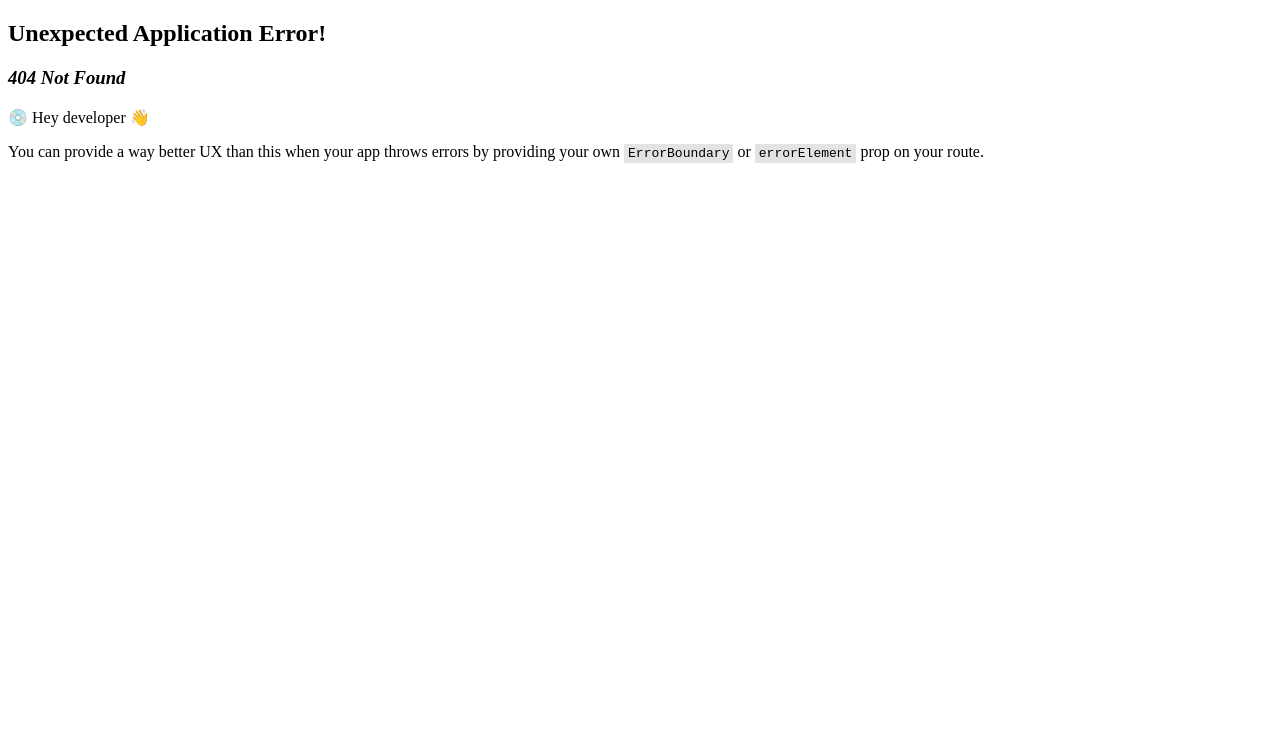
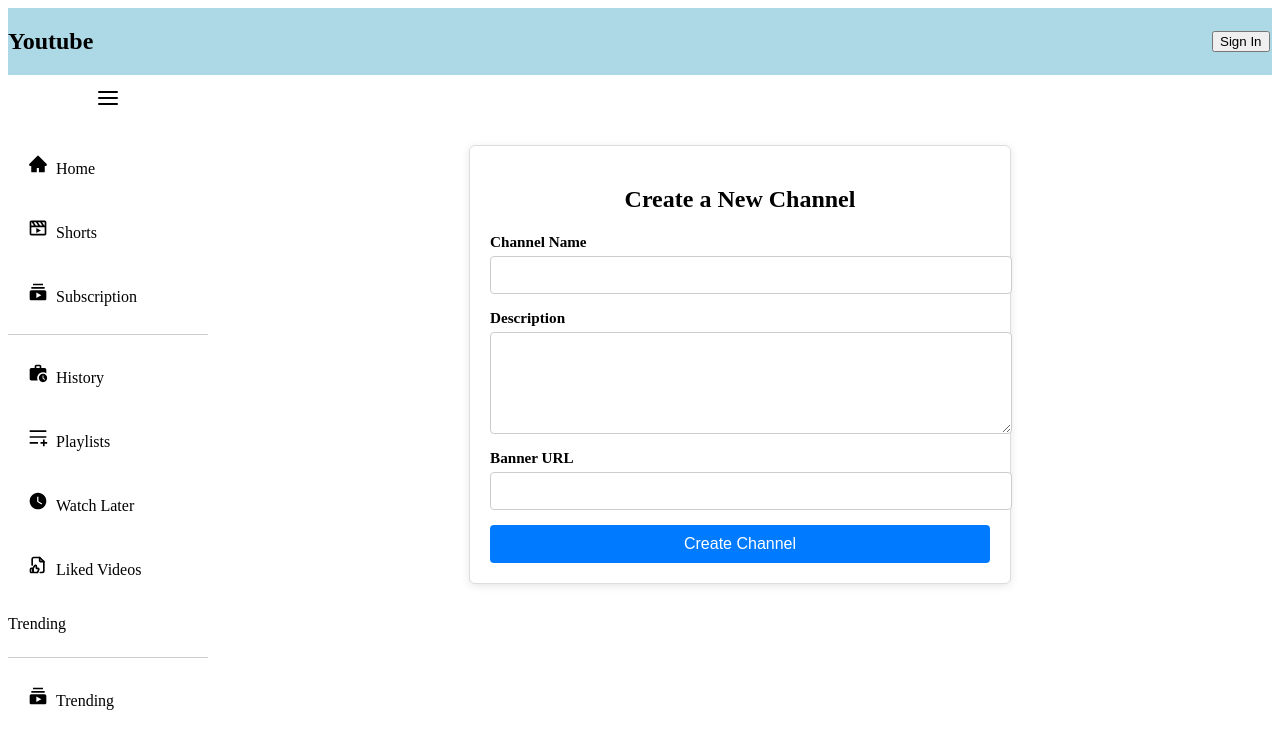
Before and after one commit to AnuragEnnippissery/Capstone-frontend, a React (Vite) app: page /Channel/ChannelForm in a window 1280 px wide. Before the commit this address had no page. Shown: the top 748 px of the page. Built offline with nearby package versions, Linux system fonts and the light colour scheme.

Commit message:
channel page add function done

```diff
--- /dev/null
+++ b/src/components/Channel/ChannelCreationForm.css
@@ -0,0 +1,102 @@
+.channel-form-container {
+  max-width: 500px;
+  margin: 40px auto;
+  padding: 20px;
+  border: 1px solid #ddd;
+  border-radius: 6px;
+  background: #fff;
+  box-shadow: 0 2px 8px rgba(0,0,0,0.1);
+}
+
+.channel-form-container h2 {
+  text-align: center;
+  margin-bottom: 20px;
+  font-size: 1.5rem;
+}
+
+.channel-form .form-group {
+  margin-bottom: 15px;
+  display: flex;
+  flex-direction: column;
+}
+
+.channel-form label {
+  margin-bottom: 5px;
+  font-weight: bold;
+  font-size: 0.95rem;
+}
+
+.channel-form input,
+.channel-form textarea {
+  padding: 10px;
+  border: 1px solid #ccc;
+  border-radius: 4px;
+  font-size: 14px;
+  width: 100%;
+}
+
+.channel-form textarea {
+  resize: vertical;
+  min-height: 80px;
+}
+
+.create-btn {
+  background-color: #007bff;
+  color: #fff;
+  border: none;
+  padding: 10px 14px;
+  border-radius: 4px;
+  font-size: 16px;
+  cursor: pointer;
+  width: 100%;
+}
+
+.create-btn:hover {
+  background-color: #0056b3;
+}
+
+/* ✅ Responsive styles */
+
+/* Tablets (768px and below) */
+@media (max-width: 768px) {
+  .channel-form-container {
+    max-width: 90%;
+    padding: 15px;
+  }
+
+  .channel-form-container h2 {
+    font-size: 1.3rem;
+  }
+
+  .create-btn {
+    font-size: 15px;
+    padding: 10px;
+  }
+}
+
+/* Mobile (480px and below) */
+@media (max-width: 480px) {
+  .channel-form-container {
+    margin: 20px 10px;
+    padding: 12px;
+  }
+
+  .channel-form-container h2 {
+    font-size: 1.1rem;
+  }
+
+  .channel-form label {
+    font-size: 0.9rem;
+  }
+
+  .channel-form input,
+  .channel-form textarea {
+    font-size: 13px;
+    padding: 8px;
+  }
+
+  .create-btn {
+    font-size: 14px;
+    padding: 8px;
+  }
+}
--- a/src/components/Channel/ChannelCreationForm.jsx
+++ b/src/components/Channel/ChannelCreationForm.jsx
@@ -1,8 +1,74 @@
-function ChannelCreationForm(){
-    return(
-        <>
-        channel create Page Form
-        </>
-    )
+import { useState, useEffect } from "react";
+import "./ChannelCreationForm.css";
+import { createChannel } from "../../utils/channelData";
+import { useNavigate } from "react-router-dom";
+
+function ChannelCreationForm() {
+  const [channelName, setChannelName] = useState("");
+  const [description, setDescription] = useState("");
+  const [banner, setBanner] = useState("");
+  const navigate = useNavigate();
+  const [userId, setUserId] = useState("");
+
+  useEffect(() => {
+    const storedUser = sessionStorage.getItem("id");
+    if (storedUser) {
+      setUserId(storedUser);
+    }
+  }, []);
+
+  const handleSubmit = async (e) => {
+    e.preventDefault();
+    try {
+      const newChannel = await createChannel({
+        channelName,
+        description,
+        channelBanner: banner,
+        owner: userId, // ✅ use userId instead of storedUser
+      });
+      console.log("Channel created:", newChannel);
+
+      navigate("/channel");
+    } catch (err) {
+      console.error("Error creating channel:", err);
+      alert("Error creating channel, check console for details.");
+    }
+  };
+
+  return (
+    <div className="channel-form-container">
+      <h2>Create a New Channel</h2>
+      <form onSubmit={handleSubmit} className="channel-form">
+        <div className="form-group">
+          <label>Channel Name</label>
+          <input
+            type="text"
+            value={channelName}
+            onChange={(e) => setChannelName(e.target.value)}
+            required
+          />
+        </div>
+        <div className="form-group">
+          <label>Description</label>
+          <textarea
+            value={description}
+            onChange={(e) => setDescription(e.target.value)}
+          />
+        </div>
+        <div className="form-group">
+          <label>Banner URL</label>
+          <input
+            type="text"
+            value={banner}
+            onChange={(e) => setBanner(e.target.value)}
+          />
+        </div>
+        <button type="submit" className="create-btn">
+          Create Channel
+        </button>
+      </form>
+    </div>
+  );
 }
+
 export default ChannelCreationForm;
--- a/src/components/Channel/ChannelPage.jsx
+++ b/src/components/Channel/ChannelPage.jsx
@@ -1,21 +1,37 @@
 import { useGetMyChannel } from "../../utils/channelData";
 import { useParams } from "react-router-dom";
-import ChannelCreationForm from "./ChannelCreationForm";
+import { useNavigate } from "react-router-dom";
 
 function ChannelPage() {
   const { id } = useParams();
-  const channel = useGetMyChannel(); // assuming this returns null or undefined if no channel exists
+  const channel = useGetMyChannel();
+  const navigate=useNavigate()
+  function HandleChannel(){
+    navigate("/channel/channelForm")
+  }
 
   console.log("channel", channel);
 
   return (
     <div>
-      <div>
       {channel ? (
         <div>
+          {/* Channel Banner */}
+          {channel.channelBanner && (
+            <div className="mb-4">
+              <img
+                src={channel.channelBanner}
+                alt={`${channel.channelName} banner`}
+                style={{ width: "100%", maxHeight: "250px", objectFit: "cover" }}
+              />
+            </div>
+          )}
+
+          {/* Channel Info */}
           <h1>{channel.channelName}</h1>
           <p>{channel.description}</p>
 
+          {/* Videos Section */}
           <h2>Videos</h2>
           <div>
             {channel.videos && channel.videos.length > 0 ? (
@@ -36,10 +52,12 @@ function ChannelPage() {
           </div>
         </div>
       ) : (
-          <ChannelCreationForm/>
+        <>
+        <p>no channel created yet</p>
+        <button onClick={HandleChannel}>create a channel</button>
+        </>
 
       )}
-      </div>
     </div>
   );
 }
--- a/src/components/Header/Header.jsx
+++ b/src/components/Header/Header.jsx
@@ -40,6 +40,7 @@ function Header() {
       sessionStorage.removeItem("token");
 
       window.dispatchEvent(new Event("storage")); // 👈 update Header
+      navigate('/Login')
     }
 
   return (
--- a/src/main.jsx
+++ b/src/main.jsx
@@ -11,6 +11,7 @@ import DisplayPage from './components/Home/DisplayPage.jsx'
 import { Provider } from 'react-redux'
 import appStore from './utils/appstore.js'
 import ChannelPage from './components/Channel/ChannelPage.jsx'
+import ChannelCreationForm from './components/Channel/ChannelCreationForm.jsx'
 
 const appRouter = createBrowserRouter([
   {
@@ -40,6 +41,9 @@ const appRouter = createBrowserRouter([
     },
     {
       path:'/Channel',element:<ChannelPage/>
+    },
+    {
+      path:'/Channel/ChannelForm',element:<ChannelCreationForm/>
     }
   ],
 
--- a/src/utils/channelData.js
+++ b/src/utils/channelData.js
@@ -53,3 +53,25 @@ export function useGetMyChannel() {
 
   return channel;
 }
+
+// add channel
+export async function createChannel(channelData) {
+  try {
+    const token = sessionStorage.getItem("token");
+
+    const res = await fetch("http://localhost:3100/api/channel/add", {
+      method: "POST",
+      headers: {
+        "Content-Type": "application/json",
+        Authorization: `Bearer ${token}`, // protect endpoint
+      },
+      body: JSON.stringify(channelData),
+    });
+
+    if (!res.ok) throw new Error(`Error: ${res.status}`);
+    return await res.json();
+  } catch (err) {
+    console.error("Create channel error:", err);
+    throw err;
+  }
+}
```
Lines whose indentation alone changed are shown as unchanged.
